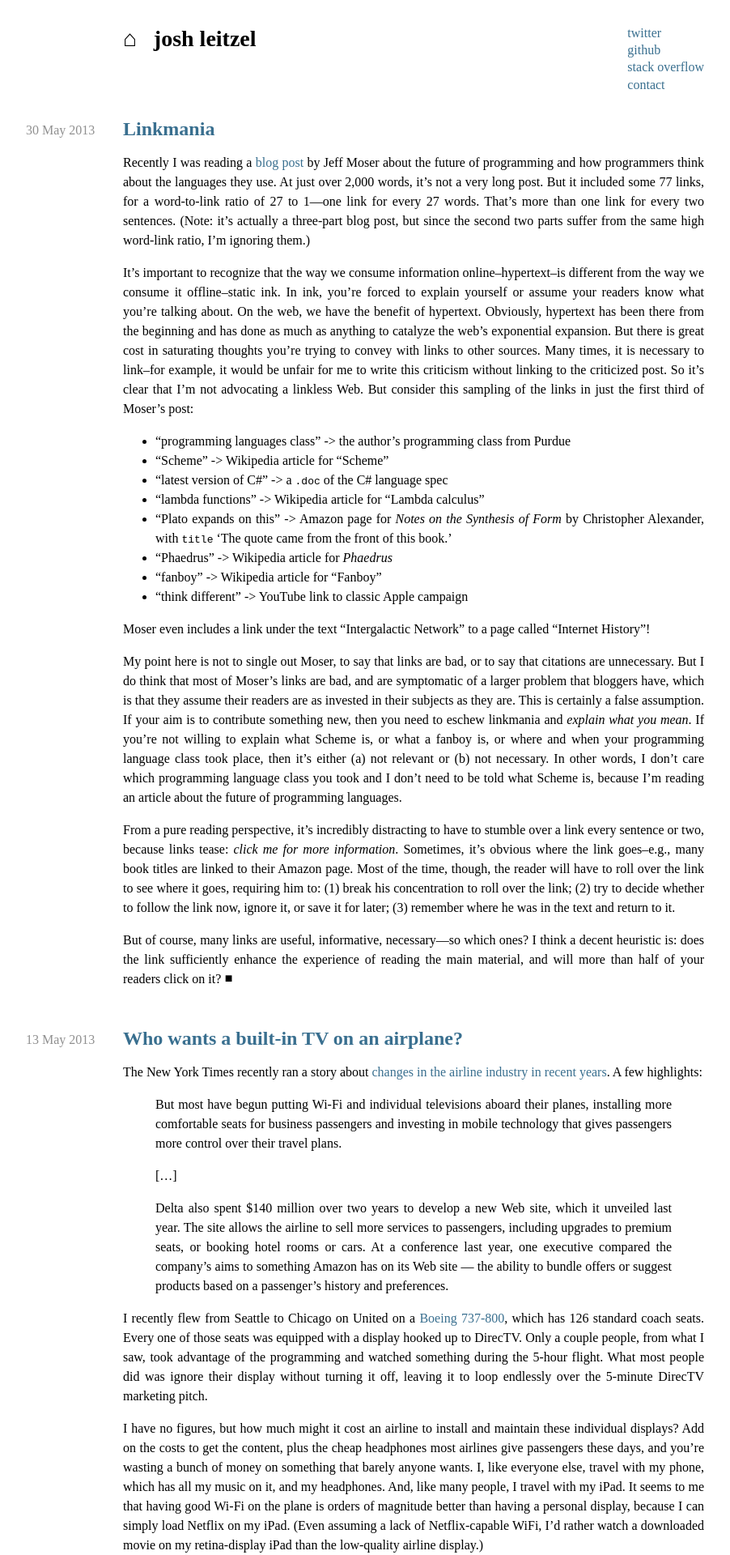
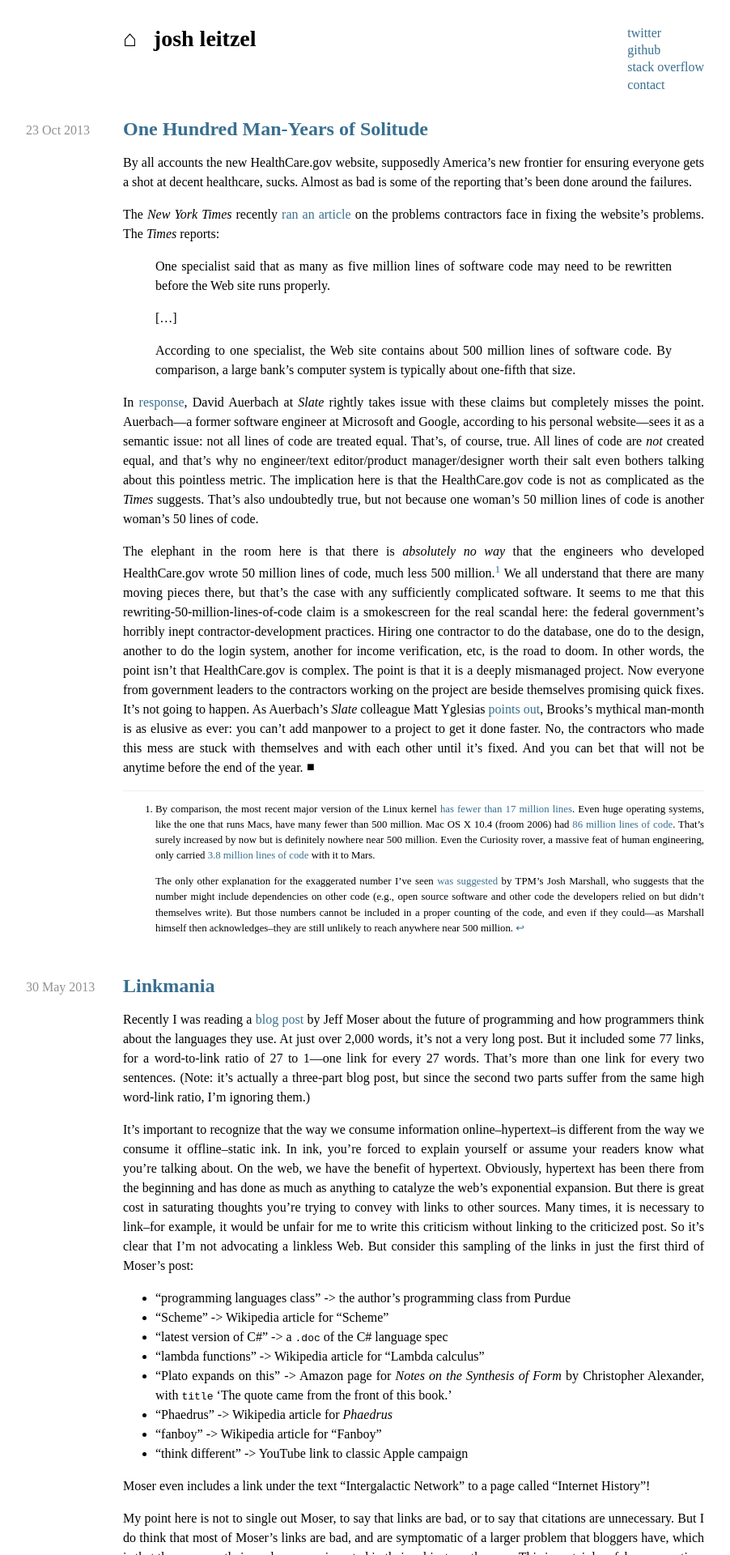
Before and after one commit to joshleitzel/joshleitzel.github.com, a Jekyll site: the page built from index.html, in a window 1280 px wide. Shown: the top 1920 px of the page at 81% size, without its empty margins (129-1031 px from the left). Built offline with Jekyll 4.4.1, drawn with Linux system fonts in a browser that asks for light colours.

Commit message:
Add support for footnotes; add man-month post

```diff
--- a/_layouts/default.html
+++ b/_layouts/default.html
@@ -16,7 +16,8 @@
 
   <script type="text/javascript" src="//use.typekit.net/jvs7bsn.js"></script>
   <script type="text/javascript">try{Typekit.load();}catch(e){}</script>
-
+  <script type="text/javascript" src="/javascript/zepto.min.js"></script>
+  <script type="text/javascript" src="/javascript/main.js"></script>
   <script type="text/javascript">
     var _gaq = _gaq || [];
     _gaq.push(['_setAccount', 'UA-1523301-4']);
--- /dev/null
+++ b/_posts/2013-10-23-hundred-man-months-solitude.md
@@ -0,0 +1,24 @@
+---
+layout: post
+title: One Hundred Man-Years of Solitude
+date: 2013-10-23 14:56 UTC-5
+---
+
+By all accounts the new HealthCare.gov website, supposedly America’s new frontier for ensuring everyone gets a shot at decent healthcare, sucks. Almost as bad is some of the reporting that’s been done around the failures.
+
+The *New York Times* recently [ran an article](http://www.nytimes.com/2013/10/21/us/insurance-site-seen-needing-weeks-to-fix.html?_r=1&&pagewanted=all) on the problems contractors face in fixing the website’s problems. The *Times* reports:
+
+> One specialist said that as many as five million lines of software code may need to be rewritten before the Web site runs properly.
+>
+> […]
+>
+> According to one specialist, the Web site contains about 500 million lines of software code. By comparison, a large bank’s computer system is typically about one-fifth that size.
+
+In [response](http://www.slate.com/articles/technology/bitwise/2013/10/healthcare_gov_problems_what_5_million_lines_of_code_really_means.html), David Auerbach at *Slate* rightly takes issue with these claims but completely misses the point. Auerbach—a former software engineer at Microsoft and Google, according to his personal website—sees it as a semantic issue: not all lines of code are treated equal. That’s, of course, true. All lines of code are *not* created equal, and that’s why no engineer/text editor/product manager/designer worth their salt even bothers talking about this pointless metric. The implication here is that the HealthCare.gov code is not as complicated as the *Times* suggests. That’s also undoubtedly true, but not because one woman’s 50 million lines of code is another woman’s 50 lines of code.
+
+The elephant in the room here is that there is *absolutely no way* that the engineers who developed HealthCare.gov wrote 50 million lines of code, much less 500 million.[^1] We all understand that there are many moving pieces there, but that’s the case with any sufficiently complicated software. It seems to me that this rewriting-50-million-lines-of-code claim is a smokescreen for the real scandal here: the federal government’s horribly inept contractor-development practices. Hiring one contractor to do the database, one do to the design, another to do the login system, another for income verification, etc, is the road to doom. In other words, the point isn’t that HealthCare.gov is complex. The point is that it is a deeply mismanaged project. Now everyone from government leaders to the contractors working on the project are beside themselves promising quick fixes. It’s not going to happen. As Auerbach’s *Slate* colleague Matt Yglesias [points out](http://www.slate.com/blogs/moneybox/2013/10/21/obamacare_and_the_mythical_man_month.html), Brooks’s mythical man-month is as elusive as ever: you can’t add manpower to a project to get it done faster. No, the contractors who made this mess are stuck with themselves and with each other until it’s fixed. And you can bet that will not be anytime before the end of the year.
+
+[^1]:
+    By comparison, the most recent major version of the Linux kernel [has fewer than 17 million lines](http://www.h-online.com/open/features/What-s-new-in-Linux-3-10-1902270.html?page=3). Even huge operating systems, like the one that runs Macs, have many fewer than 500 million. Mac OS X 10.4 (froom 2006) had [86 million lines of code](http://www.engadget.com/2006/08/07/live-from-wwdc-2006-steve-jobs-keynote/). That’s surely increased by now but is definitely nowhere near 500 million. Even the Curiosity rover, a massive feat of human engineering, only carried [3.8 million lines of code](https://www.usenix.org/conference/hotdep12/tbd) with it to Mars.
+
+    The only other explanation for the exaggerated number I’ve seen [was suggested](https://twitter.com/joshtpm/status/392395388348407808) by TPM’s Josh Marshall, who suggests that the number might include dependencies on other code (e.g., open source software and other code the developers relied on but didn’t themselves write). But those numbers cannot be included in a proper counting of the code, and even if they could—as Marshall himself then acknowledges–they are still unlikely to reach anywhere near 500 million.
--- a/css/screen.css
+++ b/css/screen.css
@@ -97,7 +97,7 @@ header {
     line-height: 1.5;
     text-align: justify;
   }
-  .post .content > p:last-child:after {
+  .post p.last:after {
     content: ' ■';
     font-family: arial;
     position: relative;
@@ -118,6 +118,10 @@ header {
 }
 .post + .post {
   margin-top: 3em;
+}
+.footnotes {
+  border-top: 1px solid #EDEDED;
+  font-size: 80%;
 }
 
 /* Footer */
--- /dev/null
+++ b/javascript/main.js
@@ -0,0 +1,13 @@
+Zepto(function($){
+  $('.content').each(function(post){
+    footnotes = $(this).find('.footnotes');
+
+    if (footnotes.length > 0) {
+      lastP = footnotes.prev('p');
+    } else {
+      lastP = $(this).children('p:last-child')
+    }
+
+    lastP.addClass('last');
+  });
+});
```
Also changed, not shown: javascript/zepto.min.js (added), 1 other file. Lines whose indentation alone changed are shown as unchanged.
